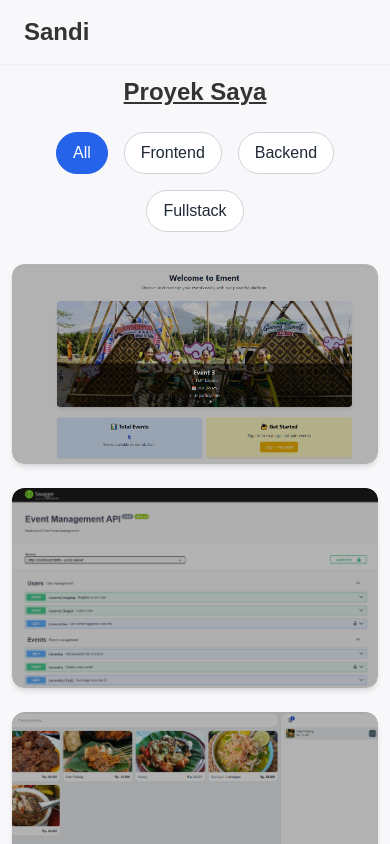
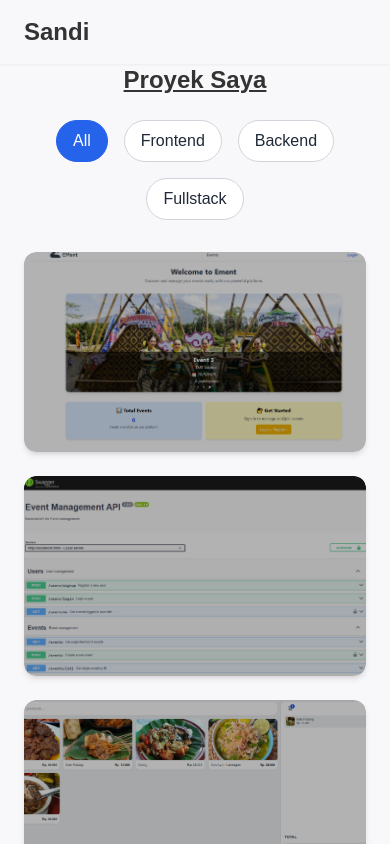
Before and after one commit to tiedsandi/project-personal-website, a Next.js app: page /project in a window 390 px wide. Shown: the top 844 px of the page. Built offline with nearby package versions, Linux system fonts and the light colour scheme; a web font is replaced by a local one.

Commit message:
Update layout and project page styles for improved responsiveness

```diff
--- a/src/app/layout.js
+++ b/src/app/layout.js
@@ -26,7 +26,7 @@ export default function RootLayout({ children }) {
       <body
         className={`${RubikMonoOne.variable} ${splineSansMono.variable} antialiased bg-background text-foreground dark:bg-[#111827] dark:text-white`}
       >
-        <div className="flex flex-col min-h-screen max-w-screen-2xl m-auto xl:my-4 lg:gap-4 2xl:shadow-lg 2xl:border-[#e9e9e9] 2xl:border-2">
+        <div className="flex flex-col min-h-screen max-w-[1380px] m-auto xl:my-4 lg:gap-4 2xl:shadow-lg 2xl:border-[#e9e9e9] 2xl:border-2">
           <Header />
           <main className="flex-grow">{children}</main>
           <footer className="py-8 text-center lg:my-2">
--- a/src/app/project/page.js
+++ b/src/app/project/page.js
@@ -19,7 +19,7 @@ const Page = () => {
   const types = ["all", "frontend", "backend", "fullstack"];
 
   return (
-    <div className="flex flex-col p-3">
+    <div className="flex flex-col px-6">
       <h3 className="mb-6 text-2xl font-bold text-center underline">
         Proyek Saya
       </h3>
```
